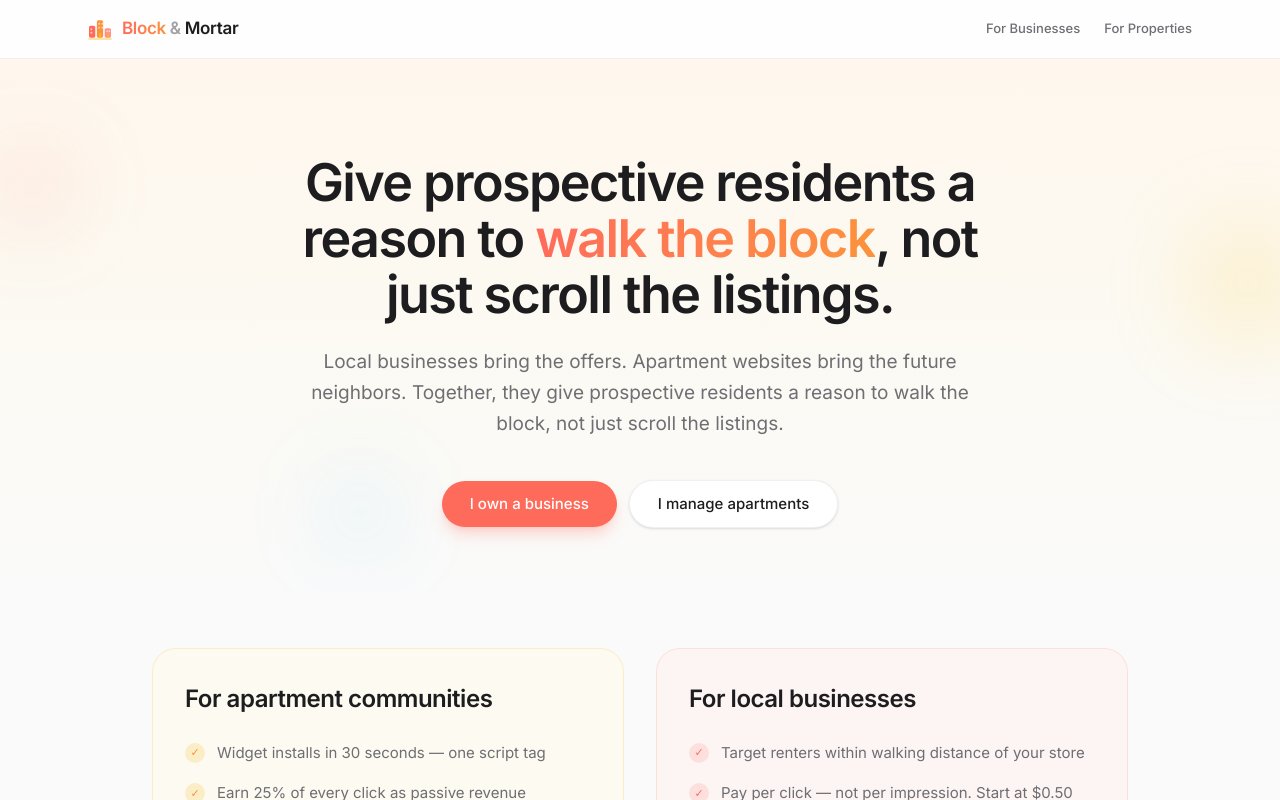
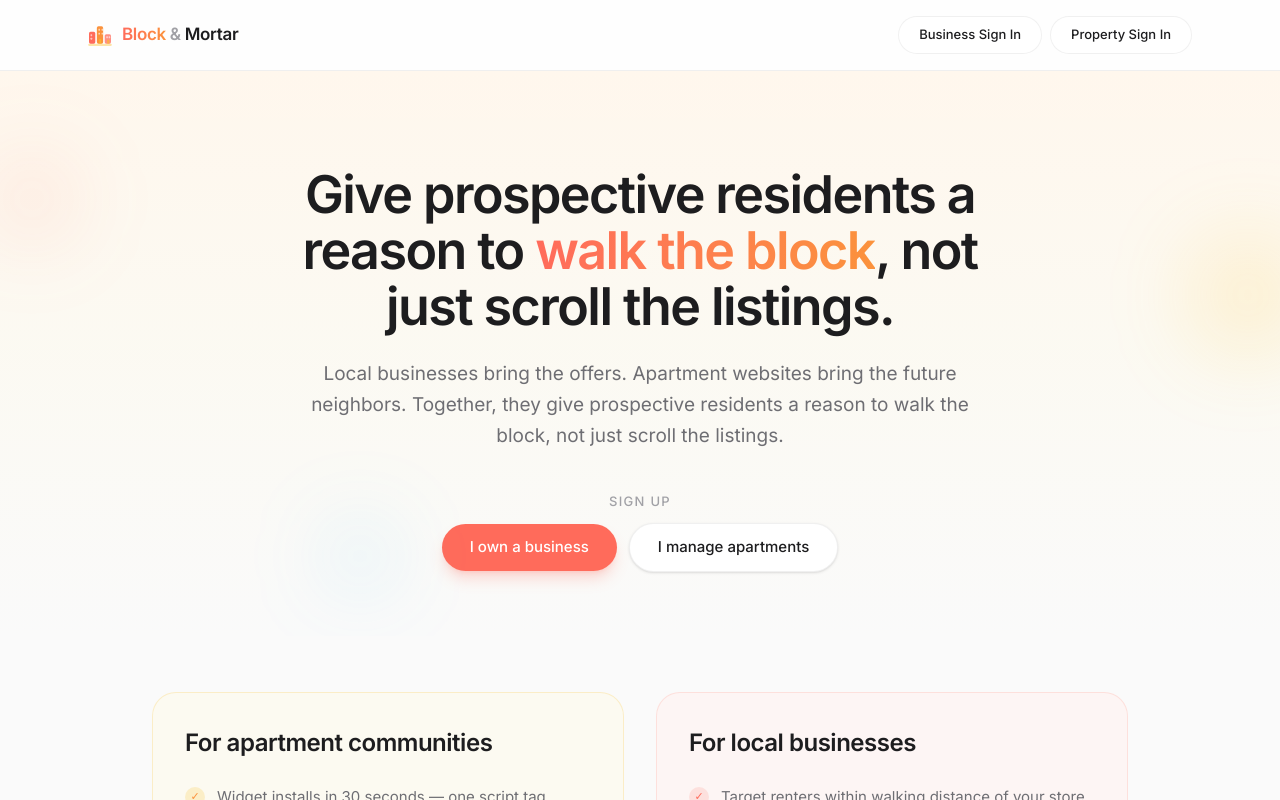
Before and after one commit to rhaugland/block-and-mortar, a Next.js app: page / in a window 1280 px wide. Shown: the top 800 px of the page. Built offline with nearby package versions, Linux system fonts and the light colour scheme.

Commit message:
Update landing nav to pill sign-in buttons, add Sign Up label in hero
Nav: 'Business Sign In' and 'Property Sign In' as glass pill buttons.
Hero: 'Sign Up' label above the two signup CTAs.

Co-Authored-By: Claude Opus 4.6 <noreply@anthropic.com>

```diff
--- a/src/app/page.tsx
+++ b/src/app/page.tsx
@@ -8,18 +8,18 @@ export default function Home() {
       <nav className="sticky top-0 z-50 border-b border-glass-border bg-glass backdrop-blur-xl">
         <div className="mx-auto flex max-w-6xl items-center justify-between px-6 py-4">
           <Logo />
-          <div className="flex items-center gap-6">
+          <div className="flex items-center gap-2">
             <Link
               href="/business/login"
-              className="text-[13px] font-medium text-text-secondary transition-colors hover:text-text-primary"
+              className="rounded-full border border-glass-border bg-white/60 px-5 py-2 text-[13px] font-medium text-text-primary transition-all hover:bg-white hover:shadow-sm active:scale-[0.97]"
             >
-              For Businesses
+              Business Sign In
             </Link>
             <Link
               href="/property/login"
-              className="text-[13px] font-medium text-text-secondary transition-colors hover:text-text-primary"
+              className="rounded-full border border-glass-border bg-white/60 px-5 py-2 text-[13px] font-medium text-text-primary transition-all hover:bg-white hover:shadow-sm active:scale-[0.97]"
             >
-              For Properties
+              Property Sign In
             </Link>
           </div>
         </div>
@@ -36,7 +36,9 @@ export default function Home() {
             future neighbors. Together, they give prospective residents a
             reason to walk the block, not just scroll the listings.
           </p>
-          <div className="mt-10 flex items-center justify-center gap-3">
+          <div className="mt-10">
+            <p className="mb-3 text-[13px] font-medium uppercase tracking-widest text-text-tertiary">Sign Up</p>
+            <div className="flex items-center justify-center gap-3">
               <Link
                 href="/business/signup"
                 className="rounded-full bg-coral px-7 py-3 text-[15px] font-medium text-white shadow-lg shadow-coral/25 transition-all hover:scale-[1.02] hover:shadow-xl hover:shadow-coral/30 active:scale-[0.98]"
@@ -49,6 +51,7 @@ export default function Home() {
               >
                 I manage apartments
               </Link>
+            </div>
           </div>
         </div>
         {/* Decorative dots */}
```
Lines whose indentation alone changed are shown as unchanged.
